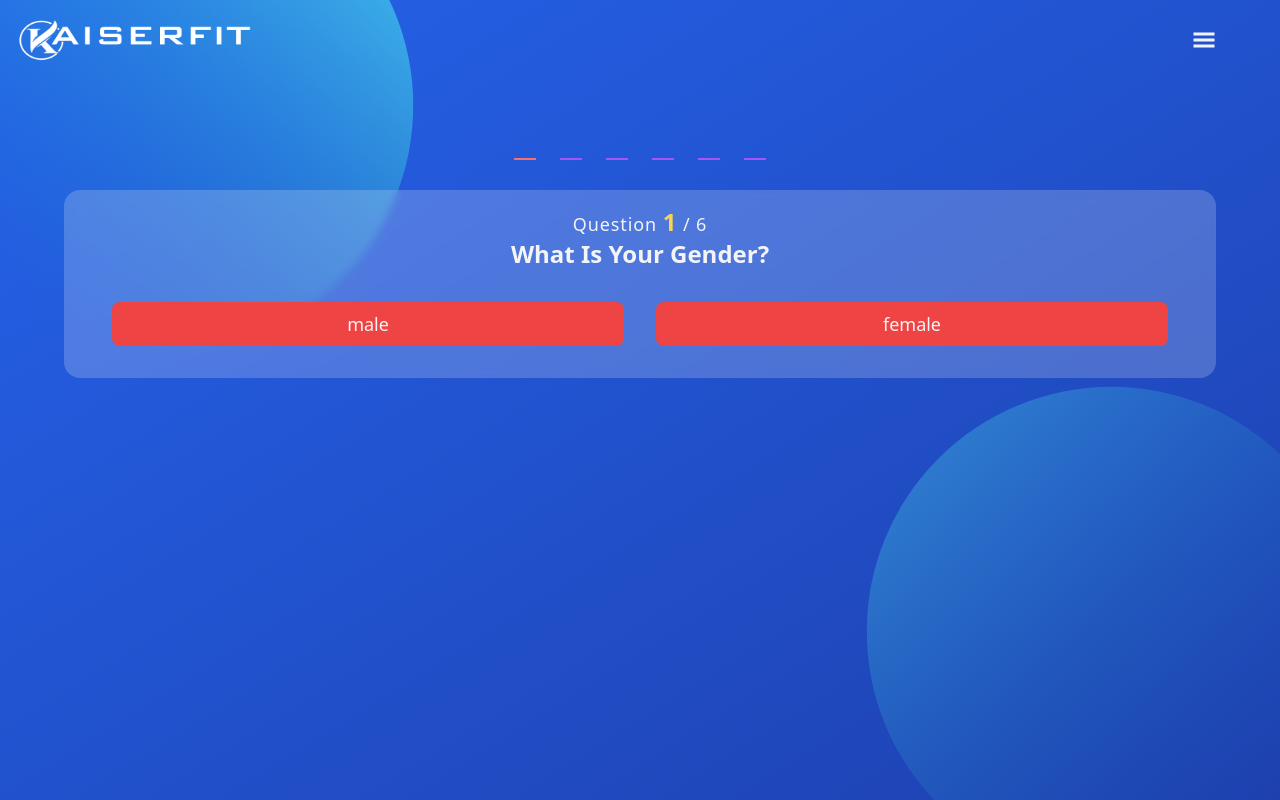
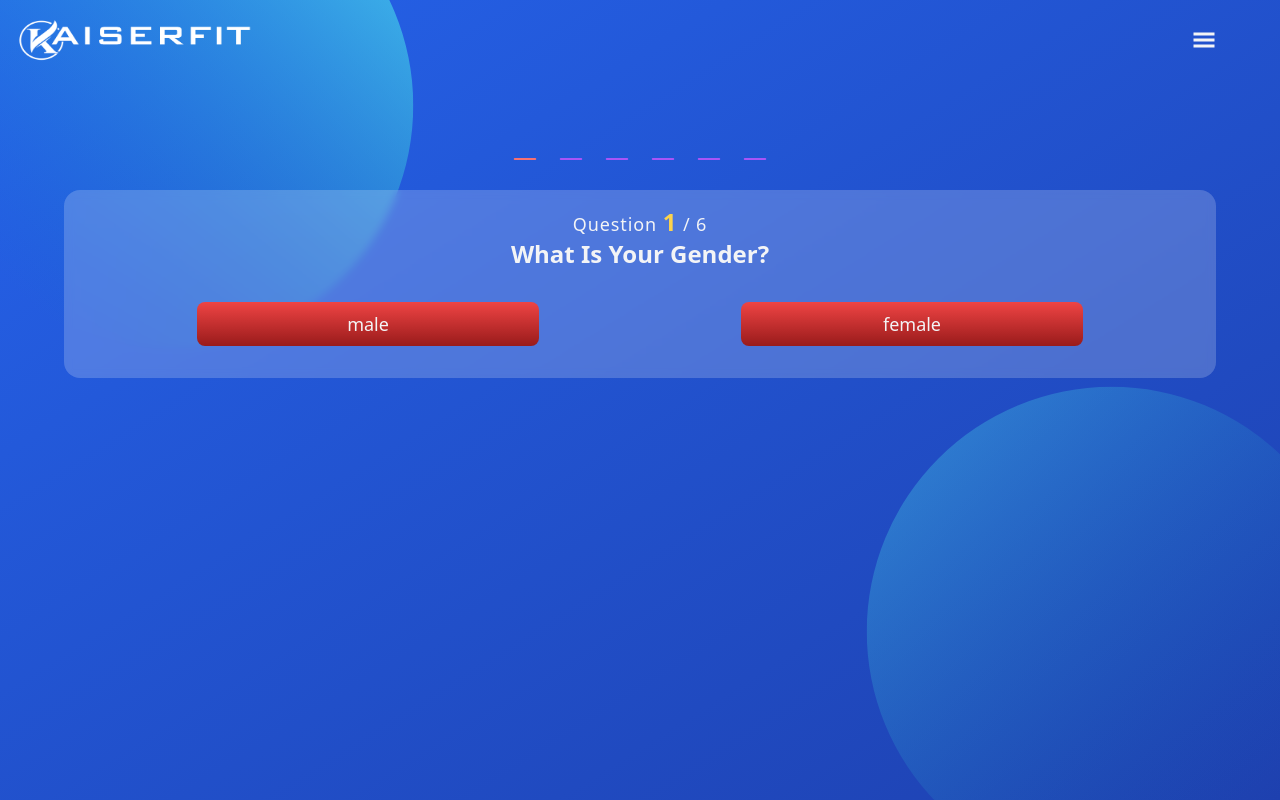
Before and after one commit to kaiserfit/kaiser-next, a Next.js app: page /quiz in a window 1280 px wide. Built offline with nearby package versions, Linux system fonts and the light colour scheme; no server answers.

Commit message:
style: disabled buttons
opacity and cursor disable

```diff
--- a/src/pages/quiz/index.tsx
+++ b/src/pages/quiz/index.tsx
@@ -381,11 +381,6 @@ function Choice({
         return;
       }
 
-      // if (hasInputWeight) {
-      //   alert("entry has already been submitted");
-      //   return;
-      // }
-
       if (+inputRef.current!.value > 400) {
         alert(
           "you have the impossible weight. pls enter below or equal to 400"
@@ -401,7 +396,6 @@ function Choice({
         onSubmit={handleSubmit}
         className="flex flex-col items-center space-y-4 w-full max-w-xs px-4"
       >
-        {/* <input ref={inputRef} type="range" min={0} max={400} name="" id="" /> */}
         <div className="relative w-full">
           <input
             ref={inputRef}
@@ -410,7 +404,6 @@ function Choice({
             id="lbs"
             className="p-2 outline-none bg-transparent border-b-2 text-xl placeholder-transparent peer w-full"
             placeholder="In lbs"
-
             // min={20}
             // max={400}
           />
@@ -422,7 +415,7 @@ function Choice({
           </label>
         </div>
         <button
-          // disabled={pickedChoice?.length > 0 ? true : false}
+          disabled={hasInputWeight}
           className={`relative px-4 py-2 rounded-lg bg-gradient-to-b w-full ${
             hasInputWeight
               ? "cursor-not-allowed dark:from-lime-300 dark:to-lime-700"
@@ -442,14 +435,17 @@ function Choice({
   }
 
   return (
-    <div className="w-3/4 px-4 md:w-1/2">
+    <div className="w-full sm:w-3/4 sm:px-4 md:w-1/2 md:flex md:justify-center">
       <button
+        disabled={pickedChoice ? true : false}
         onClick={() => handleClick(category, choice)}
         className={`${
           choice === pickedChoice
-            ? "bg-green-600 dark:from-lime-300 dark:to-lime-700 bg-gradient-to-b md:-translate-y-2"
-            : "bg-gray-200 dark:bg-red-500 hover:bg-gray-300 dark:hover:bg-red-600 md:hover:-translate-y-2"
-        }  rounded-lg px-4 py-2  font-medium text-lg relative transition-all duration-300 ease-in-out w-full`}
+            ? "from-lime-300 to-lime-700  md:-translate-y-2"
+            : pickedChoice
+            ? "from-gray-600 to-gray-800 opacity-40 cursor-not-allowed"
+            : "bg-gray-200 hover:bg-gray-300 dark:from-red-500 dark:to-red-800  dark:hover:from-red-600  dark:hover:to-red-900 md:hover:-translate-y-2"
+        } bg-gradient-to-b rounded-lg px-4 py-2  font-medium text-lg relative transition-all duration-300 ease-in-out w-full md:w-2/3`}
       >
         {choice}
         {choice === pickedChoice && (
```
